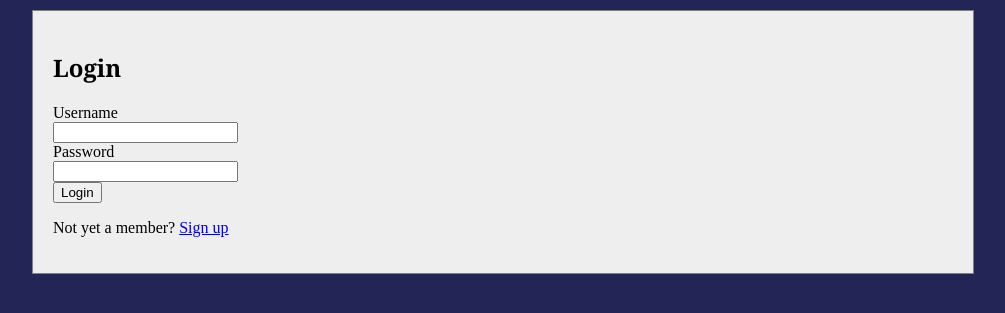
After one commit to erin-urquhart/PhoenixBooks, a PHP site: page /sign_in.php in a window 1280 px wide. The commit adds this page. Shown: the top 313 px of the page, without its empty margins (137-1142 px from the left). Run offline with PHP 8.4, Linux system fonts and the light colour scheme.

Commit message:
Version 1.2
Edited some css, began work to implement a user login and registration.

```diff
--- a/authenticate.php
+++ b/authenticate.php
@@ -12,7 +12,7 @@
 
     header('HTTP/1.1 401 Unauthorized');
 
-    header('WWW-Authenticate: Basic realm="Our Blog"');
+    header('WWW-Authenticate: Basic realm="Phoenix Books"');
 
     exit("Access Denied: Username and password required.");
 
--- a/index.php
+++ b/index.php
@@ -21,10 +21,12 @@
       <div id="header">
           <h1><a href="index.php">Phoenix Books</a></h1>
           <h2>Browse the books we have!</h2>
+          <h3><small id="signin"><a href="sign_in.php">Sign in</a></small></h3>
+          <h3><small><a href="register.php">Register</a></small></h3>
       </div> <!-- END div id="header" -->
 <ul id="menu">
     <li><a href="index.php" class='active'>Home</a></li>
-    <li><a href="create.php" >New Post</a></li>
+    <li><a href="create.php" >New Book</a></li>
 </ul> <!-- END div id="menu" -->
 <div id="all_books">
   <!--while loop to display the 5 blog posts -->
--- a/process_post.php
+++ b/process_post.php
@@ -12,7 +12,7 @@
     //if to check if Create was clicked
     if ($_POST['command'] == 'Create')
     {
-        //if to check if post is valid before inserting it into database
+        //if to check if book is valid before inserting it into database
         if ($post_valid)
         {
             $query = "INSERT INTO `books`(`title`, `price`, `category`,`description`,`author`) VALUES (:title, :price,:category,:description,:author)";
--- a/show.php
+++ b/show.php
@@ -1,6 +1,5 @@
 <!--Description: Shows the selected blog post on its own. -->
 <?php
-  require 'authenticate.php';
   require 'connect.php';
   $id = filter_input(INPUT_GET, 'id', FILTER_SANITIZE_NUMBER_INT);
   $id_valid = is_numeric($id);
--- /dev/null
+++ b/sign_in.php
@@ -0,0 +1,35 @@
+<?php
+ 	require('connect.php');
+?>
+
+<!DOCTYPE html>
+<html>
+<head>
+	<title>Phoenix Books</title>
+	<link rel="stylesheet" type="text/css" href="style.css">
+</head>
+<body>
+	<div id="wrapper">
+		<div id="header">
+			<h2>Login</h2>
+		</div>
+		<form method="post" action="sign_in.php">
+
+			<div class="input-group">
+				<label>Username</label>
+				<input type="text" name="username" >
+			</div>
+			<div class="input-group">
+				<label>Password</label>
+				<input type="password" name="password">
+			</div>
+			<div class="input-group">
+				<button type="submit" class="btn" name="login_btn">Login</button>
+			</div>
+			<p>
+				Not yet a member? <a href="register.php">Sign up</a>
+			</p>
+		</form>
+	</div>
+</body>
+</html>
--- a/style.css
+++ b/style.css
@@ -1,28 +1,26 @@
 label {
     display: block;
 }
-
-input#title {
-    text-align: center;
-    width: 40em;
-}
-
 textarea {
-    height: 10em;
+    height: 30em;
     width: 55em;
 }
 
 body {
     text-align: center;
-    background: #222222;
+    background: #222555;
 }
 
 fieldset {
     margin-top: 10px;
 }
 
+#signin {
+    width: 90%;
+}
+
 #wrapper {
-    width: 800px;
+    width: 900px;
     margin: 10px auto;
     text-align: left;
     border: 1px solid grey;
@@ -36,8 +34,15 @@ div.book_post h2 a, div#header h1 a {
 }
 
 div#header h1 {
-    margin-top: 0;
-    font-size: 2.5em;
+    width: 90%;
+    margin: 10px auto 0px;
+    color: white;
+    background: #5F9EA0;
+    text-align: left;
+    border: 1px solid #B0C4DE;
+    border-bottom: none;
+    border-radius: 10px 10px 0px 0px;
+    padding: 20px;
 }
 
 div.book_post h2 {
```
Also changed, not shown: register.php (added, +42 -0 lines).
